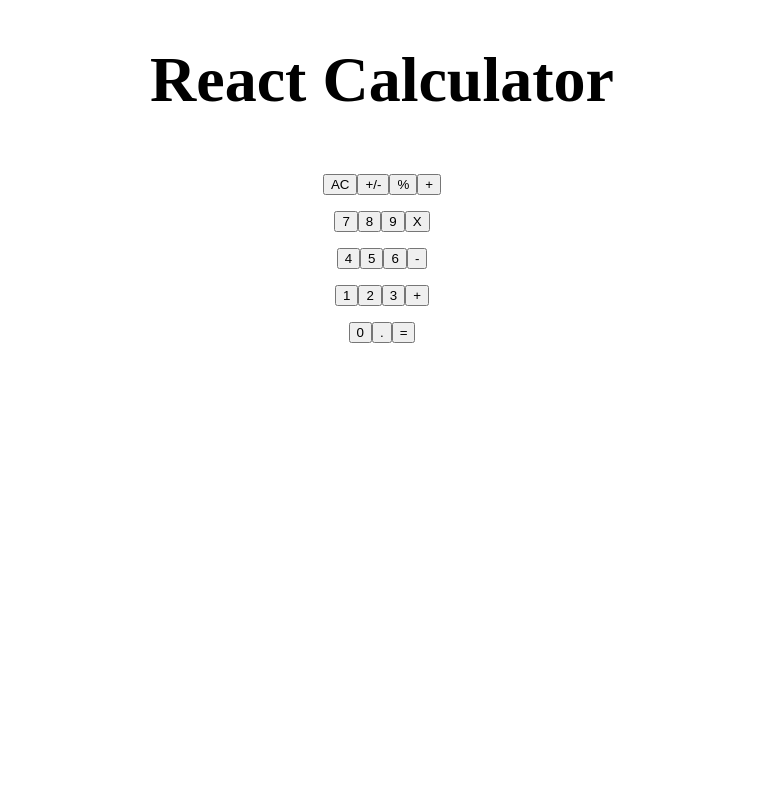
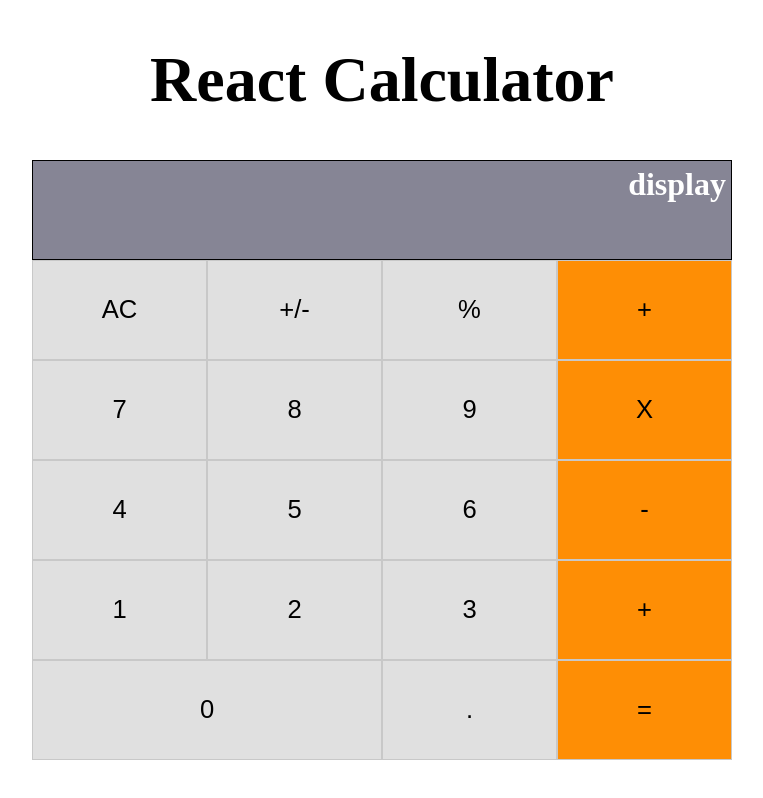
Before and after one commit to macbright/calculator, a React (Create React App) app: page / in a window 1280 px wide. Shown: the whole page, without its empty margins (258-1021 px from the left). Built offline with nearby package versions, Linux system fonts and the light colour scheme.

Commit message:
adding the UI

```diff
--- a/src/App.css
+++ b/src/App.css
@@ -1,5 +1,52 @@
+
 .home{
 	text-align: center;
 	font-weight: bold;
 	font-size: 2em;
 }
+
+.buttonPanel, .display{
+	width: 700px;
+	margin-left: auto ;
+  margin-right: auto ;
+}
+
+.display{
+	background-color: #868595;
+	height: 100px;
+	color: white;
+	font-weight: bold;
+	padding: 5px;
+	text-align: right;
+	box-sizing: border-box;
+	border: 1px solid black;
+}
+
+.group1, .group2, .group3, .group4, .group5{
+	padding: 0px;
+}
+.col-md-3{
+	background-color: #e0e0e0;
+	border: 1px solid #c8c8c8;
+	color: black;
+	font-size: 0.8em;
+	height: 100px;
+	text-align: center;
+	vertical-align: middle;
+	width: 25%;
+}
+
+.col-md-6{
+	background-color: #e0e0e0;
+	border: 1px solid #c8c8c8;
+	color: black;
+	font-size: 0.8em;
+	height: 100px;
+	text-align: center;
+	vertical-align: middle;
+	width: 50%;
+}
+
+.orange{
+	background-color: rgb(254, 142, 5);
+}
--- a/src/components/Button.js
+++ b/src/components/Button.js
@@ -6,7 +6,7 @@ class Button extends React.Component {
 	}
 	render() {
 		return(
-			<div></div>
+			<div  wide={ true } ></div>
 		);
 	}
 }
--- a/src/components/ButtonPanel.js
+++ b/src/components/ButtonPanel.js
@@ -7,35 +7,35 @@ class ButtonPanel extends React.Component{
 
 	render() {
 		return(
-			<div>
+			<div className='buttonPanel'>
 				<div className="row group1">
 					<button className='col-md-3'> AC </button>
 					<button className='col-md-3'> +/- </button>
 					<button className='col-md-3'> % </button>
-					<button className='col-md-3'> + </button>
+					<button className='col-md-3 orange'> + </button>
 				</div>
 				<div className="row group2">
 					<button className='col-md-3'> 7 </button>
 					<button className='col-md-3'> 8 </button>
 					<button className='col-md-3'> 9 </button>
-					<button className='col-md-3'> X </button>
+					<button className='col-md-3 orange'> X </button>
 				</div>
 				<div className="row group3">
 					<button className='col-md-3'> 4 </button>
 					<button className='col-md-3'> 5 </button>
 					<button className='col-md-3'> 6 </button>
-					<button className='col-md-3'> - </button>
+					<button className='col-md-3 orange'> - </button>
 				</div>
 				<div className="row group4">
 					<button className='col-md-3'> 1 </button>
 					<button className='col-md-3'> 2 </button>
 					<button className='col-md-3'> 3 </button>
-					<button className='col-md-3'> + </button>
+					<button className='col-md-3 orange'> + </button>
 				</div>
-				<div className="row group2">
+				<div className="row group5">
 					<button className='col-md-6'> 0 </button>
 					<button className='col-md-3'> . </button>
-					<button className='col-md-3'> = </button>
+					<button className='col-md-3 orange'> = </button>
 				</div>
 			</div>
 		)
--- a/src/components/Display.js
+++ b/src/components/Display.js
@@ -6,7 +6,7 @@ class Display extends React.Component {
 	}
 	render() {
 		return (
-			<div></div>
+			<div className='display'> display </div>
 		)
 	}
 }
```
